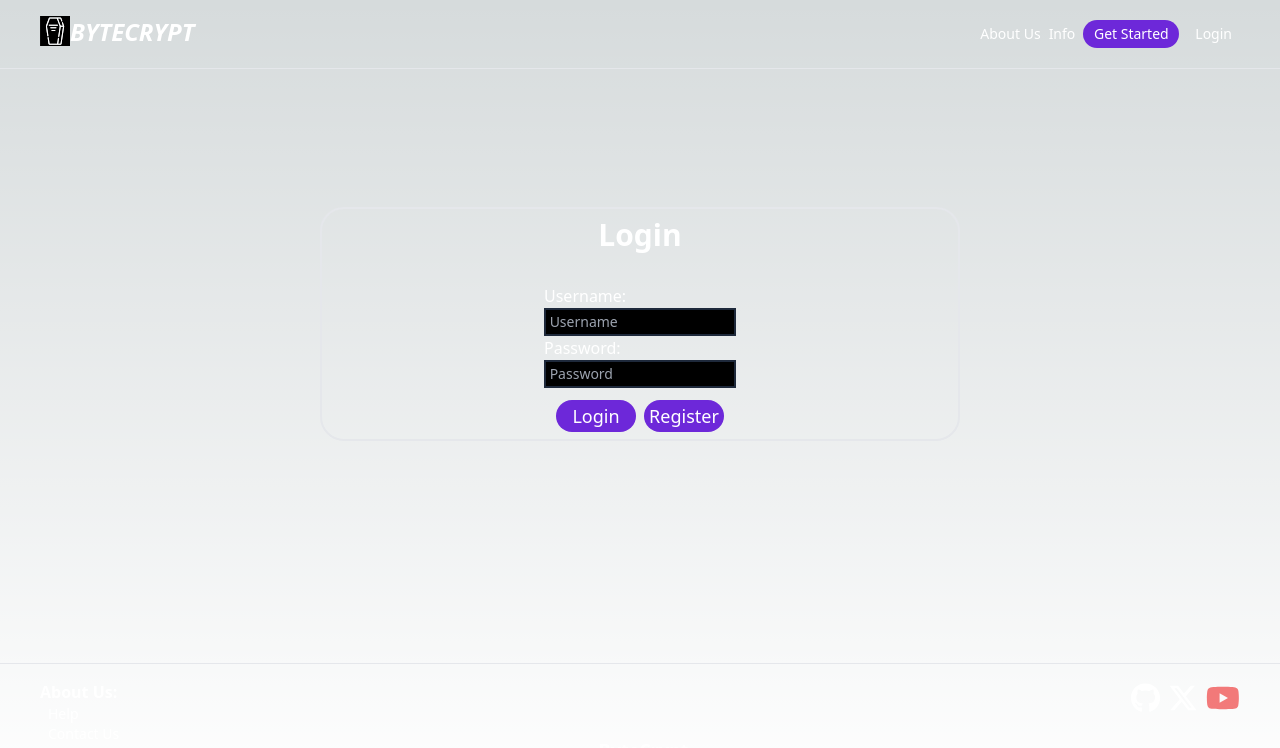
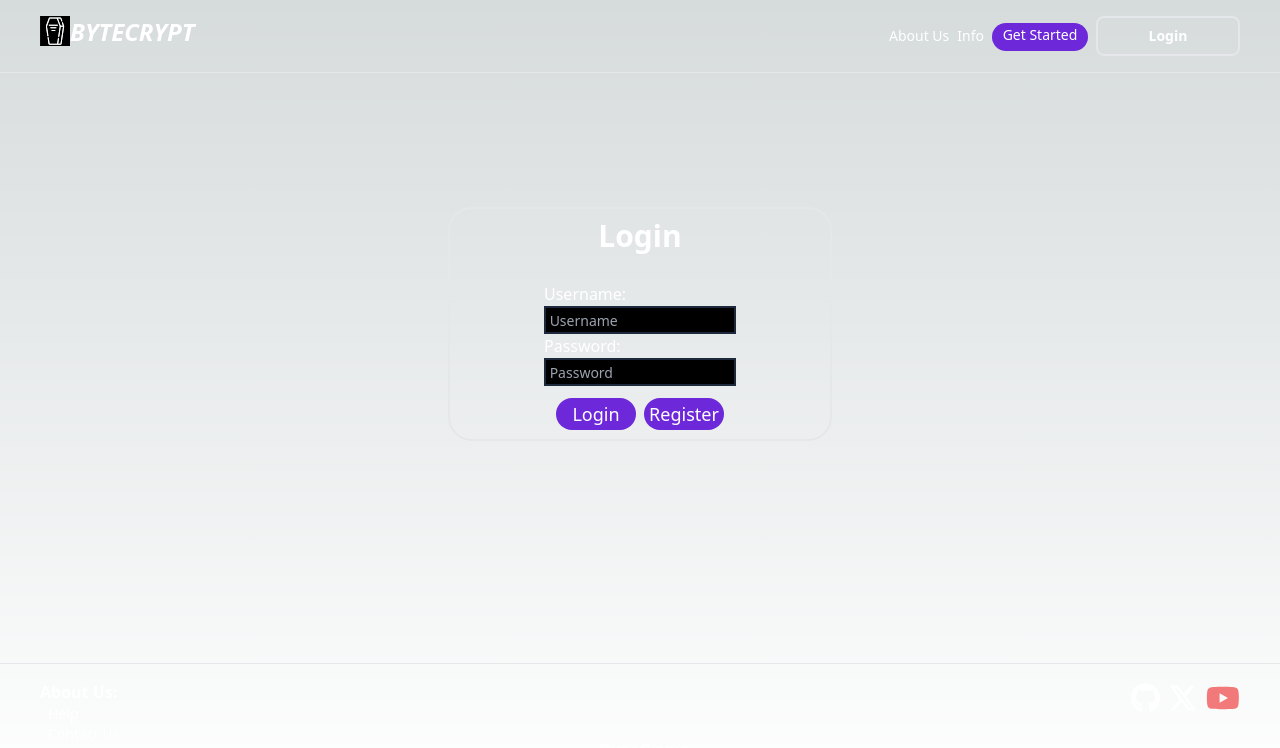
Before and after one commit to ByteCrypt/ByteCrypt.github.io, a Next.js app in the folder bytecrypt_ui/: page /login in a window 1280 px wide. Shown: the top 748 px of the page. Built offline with nearby package versions, Linux system fonts and the light colour scheme.

Commit message:
Added under construction picture

```diff
--- a/bytecrypt_ui/src/components/Header.tsx
+++ b/bytecrypt_ui/src/components/Header.tsx
@@ -4,10 +4,6 @@ import Image from "next/image";
 import Link from "next/link";
 
 export default function Header() {
-    const buttonClick = () => {
-        alert("You did a thing");
-    };
-
     return (
         <>
             <Link className="link flex" href="/">
@@ -20,7 +16,7 @@ export default function Header() {
             <div className="flex text-sm gap-2 items-center">
                 <Link className="link" href="/about">About Us</Link>
                 <Link className="link" href="/info">Info</Link>
-                <button className="h-7 w-24 rounded-3xl bg-violet-700 hover:bg-blue-500 align-top" onClick={buttonClick}>Get Started</button>
+                <Link className="mt-0.5 h-7 w-24 pt-0.5 text-center rounded-3xl bg-violet-700 hover:bg-blue-500" href="/getStarted">Get Started</Link>
                 <User />
             </div>
         </>
--- a/bytecrypt_ui/src/components/User.tsx
+++ b/bytecrypt_ui/src/components/User.tsx
@@ -8,14 +8,23 @@ export class UserInfo {
         this.Name = name ?? undefined;
         this.Token = token ?? undefined;
     }
+
+    Display = () => {
+        return (
+            <div className="flex">
+                <p>{this.Name}</p>
+                {/** Display picture goes here */}
+            </div>
+        );
+    };
 }
 
 export default function User({ Name = null, Token = null }) {
     const [userInfo, setUser] = useState(new UserInfo(Name, Token));
 
     return (
-        <div className="h-max w-auto border-3 py-2 px-2 rounded-lg">
-                { userInfo.Name === undefined ? (<Link className="link" href="/login" >Login</Link>) : userInfo.Name }
+        <div className="h-auto w-36 border-2 hover:bg-slate-600 border-gray-200 py-2 px-2 rounded-lg text-center font-bold link">
+                { userInfo.Name === undefined ? (<Link href="/login">Login</Link>) : userInfo.Name }
         </div>
     );
 }
--- a/bytecrypt_ui/src/pages/about.tsx
+++ b/bytecrypt_ui/src/pages/about.tsx
@@ -1,5 +1,8 @@
+import Image from "next/image";
+
 import Header from "@/components/Header";
 import Footer from "@/components/Footer";
+import Catstruction from "../images/catstruction.webp";
 
 export default function About() {
     return (
@@ -11,7 +14,8 @@ export default function About() {
                 <hr />
             </div>
             <div className="App flex flex-col justify-between text-3xl text-white h-screen pt-24">
-                <div className="content mx-auto self-start my-10 flex flex-col md:flex-row justify-center">
+                <div className="mx-auto self-start my-10 flex flex-col md:flex-row justify-center">
+                    <Image src={Catstruction} alt="Catstruction" />
                 </div>
 
                 <div className="mt-auto">
--- a/bytecrypt_ui/src/pages/login.tsx
+++ b/bytecrypt_ui/src/pages/login.tsx
@@ -9,7 +9,7 @@ export default function Login() {
     const [password, setPassword] = useState("");
     const [usernameBorder, setUsernameBorder] = useState("border-slate-800")
     const [passwordBorder, setPasswordBorder] = useState("border-slate-800")
-    const [errorMessage, setErrorMessage] = useState("");
+    const [errorMessage, setErrorMessage] = useState([""]);
     const timer = useRef<NodeJS.Timeout | null>(null);
 
     const setError = () => {
@@ -33,9 +33,9 @@ export default function Login() {
 
         // Display error message
         if (errorMessage.length !== 0) {
-            setErrorMessage(errorMessage.join(" "));
+            setErrorMessage(errorMessage);
         } else {
-            setErrorMessage("");
+            setErrorMessage([""]);
         }
 
         resetToDefaults();
@@ -47,7 +47,7 @@ export default function Login() {
         }
 
         timer.current = setTimeout(() => {
-            setErrorMessage("");
+            setErrorMessage([""]);
             setUsernameBorder("border-slate-800");
             setPasswordBorder("border-slate-800");
         }, 5000);
@@ -63,10 +63,12 @@ export default function Login() {
             </div>
 
             <div className="App flex flex-col justify-between text-3xl text-white h-screen pt-24">
-                <div className="mx-auto my-auto flex flex-col justify-around w-11/12 sm:w-1/2 h-1/3 border-2 rounded-3xl">
+                <div className="mx-auto my-auto flex flex-col justify-around w-11/12 sm:w-1/2 h-1/3 border-2 rounded-3xl max-w-96">
                     <p className="text-center font-bold">Login</p>
-                    <div className="Error text-red-400 text-base text-wrap self-center">
-                        {errorMessage}
+                    <div className="Error text-red-400 text-base text-wrap self-center flex flex-col max-h-7 -mt-2">
+                        {errorMessage.map((message, i) => (
+                            <p>{message}</p>
+                        ))}
                     </div>
                     <form className="flex flex-col self-center font-normal text-base">
                         <label>Username:</label>
```
Also changed, not shown: bytecrypt_ui/src/images/catstruction.webp (added), 1 other file (tests, documents, lock files or other folders).
